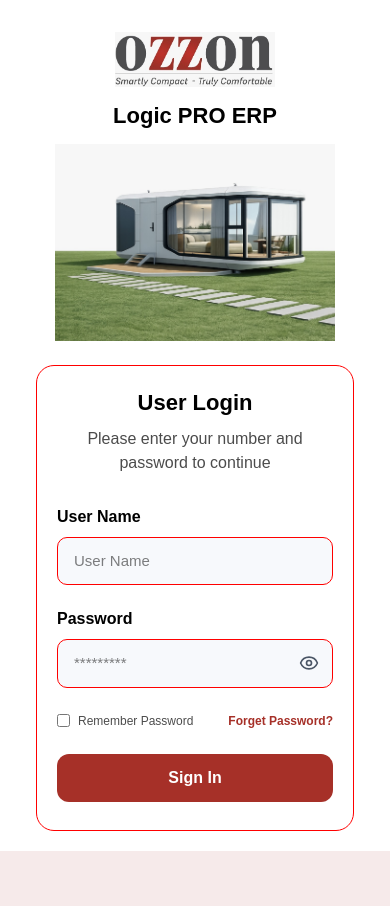
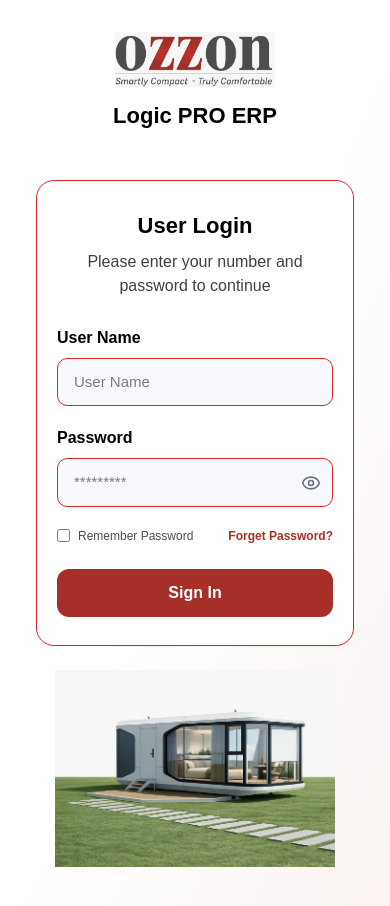
Before and after one commit to KavithaE09/ozzon-project, a React (Vite) app: page / in a window 390 px wide. Before the commit the page ends 851 px from the top, so only its background shows below. Built offline with nearby package versions, Linux system fonts and the light colour scheme.

Commit message:
mobile login

```diff
--- a/src/components/Admin.jsx
+++ b/src/components/Admin.jsx
@@ -21,71 +21,83 @@ export default function Admin() {
     }
   };
 
+  const handleForgotPassword = () => {
+    navigate("/ForgetPassword");
+  };
+
   return (
-    <div className="admin-login-page login-page px-10">
+    <div className="admin-login-page">
+      <div className="login-page">
         <div className="login-container">
-        {/* LEFT SECTION */}
+
+          {/* LEFT SECTION - Desktop only */}
           <div className="login-left">
             <img
               src={ozzonlogo}
-            alt="logo"
-            className="logo mx-auto"
+              alt="Ozzon Logo"
+              className="logo"
             />
 
-          <div className="title font-nunito font-semibold text-black">
+            <div className="title">
               Logic PRO ERP
             </div>
 
-          <div className="mt-2.5">
+            <div>
               <img
                 src={userloginimg}
-              alt="Container House"
+                alt="User Login"
                 className="login-image"
               />
             </div>
           </div>
 
-        {/* RIGHT SECTION - LOGIN BOX */}
+          {/* MOBILE ONLY - Logo and Title */}
+          <div className="login-left-mobile">
+            <img
+              src={ozzonlogo}
+              alt="Ozzon Logo"
+              className="logo"
+            />
+
+            <div className="title">
+              Logic PRO ERP
+            </div>
+          </div>
+
+          {/* LOGIN CARD */}
           <div className="login-card">
-          <h2 className="font-nunito font-bold -mt-2">
-            User Login
-          </h2>
+            <h2>User Login</h2>
 
-          <p className="font-nunito text-base opacity-75 mb-8">
-            Please enter your number and password to continue
-          </p>
+            <p>Please enter your number and password to continue</p>
 
+            <form onSubmit={handleSubmit}>
               {/* USER NAME */}
               <div className="form-group">
-            <label className="font-nunito text-base font-semibold mb-2 block">
-              User Name
-            </label>
+                <label>User Name</label>
                 <input
                   type="text"
                   value={email}
                   onChange={(e) => setEmail(e.target.value)}
                   placeholder="User Name"
-              className="w-full py-3 px-4 rounded-[10px] border border-red-600 bg-[#F7F9FC] text-base outline-none"
+                  required
                 />
               </div>
 
               {/* PASSWORD */}
               <div className="form-group">
-            <label className="font-nunito text-base font-semibold mb-2 block">
-              Password
-            </label>
+                <label>Password</label>
                 <div className="password-box">
                   <input
                     type={showPassword ? 'text' : 'password'}
                     value={password}
-                placeholder='*********'
                     onChange={(e) => setPassword(e.target.value)}
-                className="w-full py-3 px-4 rounded-[10px] border border-red-600 bg-[#F7F9FC] text-base outline-none"
+                    placeholder="*********"
+                    required
                   />
                   <button
                     type="button"
                     onClick={() => setShowPassword(!showPassword)}
-                className="eye-icon text-gray-600"
+                    className="eye-icon"
                   >
                     {showPassword ? <EyeOff size={20} /> : <Eye size={20} />}
                   </button>
@@ -94,31 +106,42 @@ export default function Admin() {
 
               {/* REMEMBER + FORGOT */}
               <div className="options">
-            <label className="remember flex items-center">
+                <label className="remember">
                   <input
                     type="checkbox"
                     checked={rememberPassword}
                     onChange={(e) => setRememberPassword(e.target.checked)}
-                className="mr-2 accent-primary"
                   />
-              <span className="opacity-70">
-                Remember Password
-              </span>
+                  <span>Remember Password</span>
                 </label>
 
-            <button className="forgot" onClick={() => navigate("ForgetPassword")}>
+                <button
+                  type="button"
+                  onClick={handleForgotPassword}
+                  className="forgot"
+                >
                   Forget Password?
                 </button>
               </div>
 
               {/* SIGN IN */}
               <button
-            type="button"
-            onClick={handleSubmit}
+                type="submit"
                 className="login-btn"
               >
                 Sign In
               </button>
+            </form>
+          </div>
+
+          {/* MOBILE ONLY - User Login Image at Bottom */}
+          <div className="login-image-mobile">
+            <img
+              src={userloginimg}
+              alt="User Login"
+              className="login-image"
+            />
+          </div>
         </div>
       </div>
     </div>
--- a/src/index.css
+++ b/src/index.css
@@ -687,127 +687,301 @@
 /* LOGIN PAGE                                  */
 /* ─────────────────────────────────────────── */
 .admin-login-page {
-  background-color: #ffffff;
+  background: linear-gradient(to bottom right, #ffffff, #ffffff, #FAF3F2);
   min-height: 100vh;
 }
-body {
-  margin: 0;
-}
+
+/* Login Page Wrapper */
 .login-page {
-  min-height: 100vh;
-  display: flex;
-  justify-content: center;
-  align-items: center;
-  padding: 20px;
-}
+  padding: 1.25rem;
+  padding-top: 2.5rem;
+  padding-bottom: 2.5rem;
+}
+
+/* Desktop Login Page */
+@media (min-width: 1024px) {
+  .login-page {
+    min-height: 100vh;
+    display: flex;
+    align-items: center;
+    justify-content: center;
+  }
+}
+
+/* Login Container */
 .login-container {
+  width: 100%;
   max-width: 1400px;
-  width: 100%;
-  display: flex;
-  gap: 80px;
+  display: flex;
+  flex-direction: column;
+  gap: 2rem;
   align-items: center;
   justify-content: center;
 }
+
+@media (min-width: 1024px) {
+  .login-container {
+    flex-direction: row;
+    gap: 5rem;
+  }
+}
+
+/* Left Section - Desktop Only */
 .login-left {
+  display: none;
   text-align: center;
 }
+
+@media (min-width: 1024px) {
+  .login-left {
+    display: flex;
+    flex-direction: column;
+    align-items: center;
+  }
+}
+
+/* Mobile Only - Logo and Title */
+.login-left-mobile {
+  width: 100%;
+  text-align: center;
+}
+
+@media (min-width: 1024px) {
+  .login-left-mobile {
+    display: none;
+  }
+}
+
+/* Logo Styles */
 .logo {
-  width: 230px;
-}
+  width: 200px;
+  height: auto;
+  margin: 0 auto;
+  object-fit: contain;
+  margin-bottom: 0.75rem;
+}
+
+@media (min-width: 1024px) {
+  .logo {
+    width: 240px;
+    margin-bottom: 1rem;
+  }
+}
+
+/* Title Styles */
 .title {
-  font-size: 28px;
-  margin: 12px 0;
-}
+  font-family: 'Nunito', sans-serif;
+  font-weight: 600;
+  font-size: 26px;
+  color: #000000;
+  margin-bottom: 1.5rem;
+}
+
+@media (min-width: 1024px) {
+  .title {
+    font-size: 28px;
+    margin-bottom: 0.625rem;
+  }
+}
+
+/* Login Image Styles */
 .login-image {
-  width: 480px;
-  margin-top: 10px;
-}
+  width: 320px;
+  max-width: 100%;
+  height: auto;
+  object-fit: contain;
+  margin: 0 auto;
+}
+
+@media (min-width: 1024px) {
+  .login-image {
+    width: 380px;
+    margin-top: 2.5rem;
+  }
+}
+
+/* Mobile Image Container */
+.login-image-mobile {
+  width: 100%;
+  display: flex;
+  justify-content: center;
+}
+
+@media (min-width: 1024px) {
+  .login-image-mobile {
+    display: none;
+  }
+}
+
+/* Login Card */
 .login-card {
-  width: 420px;
-  padding: 45px;
-  border: 1px solid red;
+  width: 100%;
+  max-width: 420px;
+  background-color: #ffffff;
   border-radius: 18px;
-  background: #fff;
-}
+  padding: 2.5rem;
+  border: 1px solid #dc2626;
+  box-shadow: 0 1px 2px 0 rgba(0, 0, 0, 0.05);
+}
+
+/* Login Card Heading */
 .login-card h2 {
   text-align: center;
-  font-size: 28px;
-  margin-bottom: 8px;
-}
+  font-size: 26px;
+  font-weight: 700;
+  font-family: 'Nunito', sans-serif;
+  margin-bottom: 0.5rem;
+}
+
+/* Login Card Paragraph */
 .login-card p {
   text-align: center;
-  margin-bottom: 30px;
-  opacity: 0.7;
-}
+  font-size: 1rem;
+  font-family: 'Nunito', sans-serif;
+  opacity: 0.75;
+  margin-bottom: 1.75rem;
+}
+
+/* Form Group */
 .form-group {
-  margin-bottom: 22px;
-}
+  margin-bottom: 1.25rem;
+}
+
+/* Form Label */
 .form-group label {
+  font-size: 1rem;
   font-weight: 600;
-}
+  font-family: 'Nunito', sans-serif;
+  margin-bottom: 0.5rem;
+  display: block;
+}
+
+/* Form Input */
 .form-group input {
   width: 100%;
-  padding: 12px 16px;
+  padding: 0.75rem 1rem;
   border-radius: 10px;
-  border: 1px solid red;
-  background: #f7f9fc;
-  font-size: 16px;
+  border: 1px solid #dc2626;
+  background-color: #F7F9FC;
+  font-size: 1rem;
+  outline: none;
   box-sizing: border-box;
 }
+
+/* Password Container */
 .password-box {
   position: relative;
 }
+
+/* Eye Icon */
 .eye-icon {
   position: absolute;
-  right: 14px;
+  right: 0.75rem;
   top: 50%;
   transform: translateY(-50%);
+  background: transparent;
+  border: none;
   cursor: pointer;
-}
+  color: #6b7280;
+}
+
+/* Options Container */
 .options {
   display: flex;
   justify-content: space-between;
   align-items: center;
-  margin: 24px 0;
-}
+  margin-bottom: 1.5rem;
+}
+
+/* Remember Checkbox */
 .remember {
-  font-size: 14px;
-}
+  display: flex;
+  align-items: center;
+  cursor: pointer;
+  font-size: 0.875rem;
+}
+
+.remember input[type="checkbox"] {
+  margin-right: 0.5rem;
+  accent-color: #a63028;
+}
+
+.remember span {
+  opacity: 0.7;
+}
+
+/* Forgot Password Button */
 .forgot {
-  font-size: 14px;
+  background: transparent;
+  border: none;
   color: #a63028;
+  font-size: 0.875rem;
   font-weight: 600;
   cursor: pointer;
 }
+
+.forgot:hover {
+  text-decoration: underline;
+}
+
+/* Login Button */
 .login-btn {
   width: 100%;
   padding: 14px;
+  background-color: #a63028;
+  color: #ffffff;
+  font-size: 1.125rem;
+  font-weight: 600;
+  border: none;
   border-radius: 12px;
-  border: none;
-  background: #a63028;
-  color: white;
-  font-size: 18px;
-  font-weight: 600;
   cursor: pointer;
+  transition: background-color 0.3s;
+}
+
+.login-btn:hover {
+  background-color: #8a2820;
+}
+
+/* Tablet Responsive */
+@media (max-width: 768px) {
+  .logo {
+    width: 180px;
+  }
+  .title {
+    font-size: 24px;
+  }
+  .login-image {
+    width: 280px;
+  }
+  .login-card {
+    padding: 2rem;
+  }
+  .login-card h2 {
+    font-size: 24px;
+  }
 }
 
 /* Mobile Responsive */
-@media (max-width: 768px) {
-  .login-container { flex-direction: column; gap: 30px; }
-  .logo { width: 180px; }
-  .title { font-size: 24px; }
-  .login-image { width: 280px; }
-  .login-card { width: 100%; max-width: 400px; padding: 30px; }
-  .login-card h2 { font-size: 24px; }
-}
-
 @media (max-width: 480px) {
-  .logo { width: 150px; }
-  .title { font-size: 20px; }
-  .login-image { width: 240px; }
-  .login-card { padding: 25px 20px; }
-  .login-card h2 { font-size: 22px; }
-  .remember, .forgot { font-size: 12px; }
+  .logo {
+    width: 150px;
+  }
+  .title {
+    font-size: 20px;
+  }
+  .login-image {
+    width: 240px;
+  }
+  .login-card {
+    padding: 1.5rem 1.25rem;
+  }
+  .login-card h2 {
+    font-size: 22px;
+  }
+  .remember,
+  .forgot {
+    font-size: 12px;
+  }
 }
 /* ─────────────────────────────────────────── */
 /* TABLE                                       */
```
Lines whose indentation alone changed are shown as unchanged.
